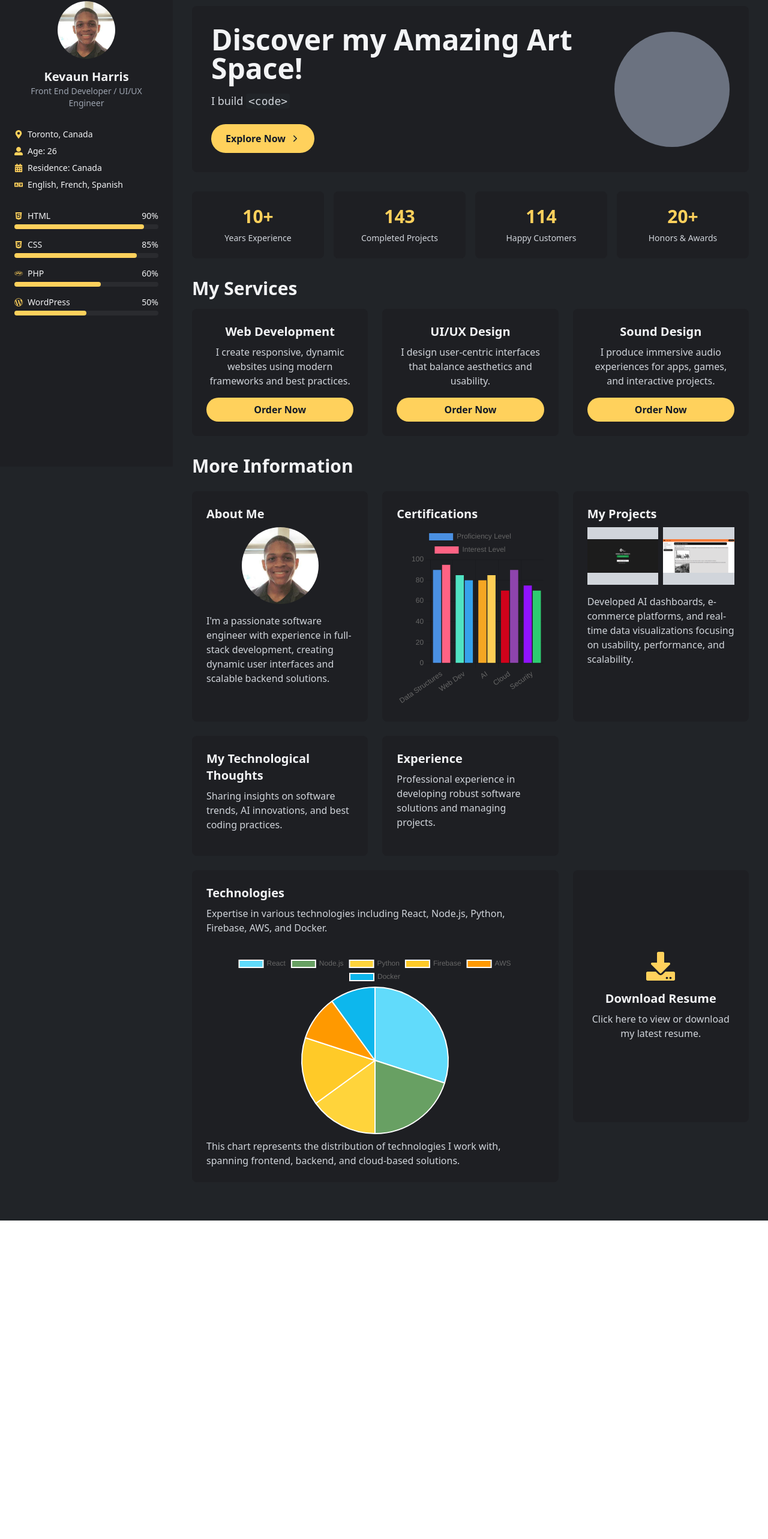
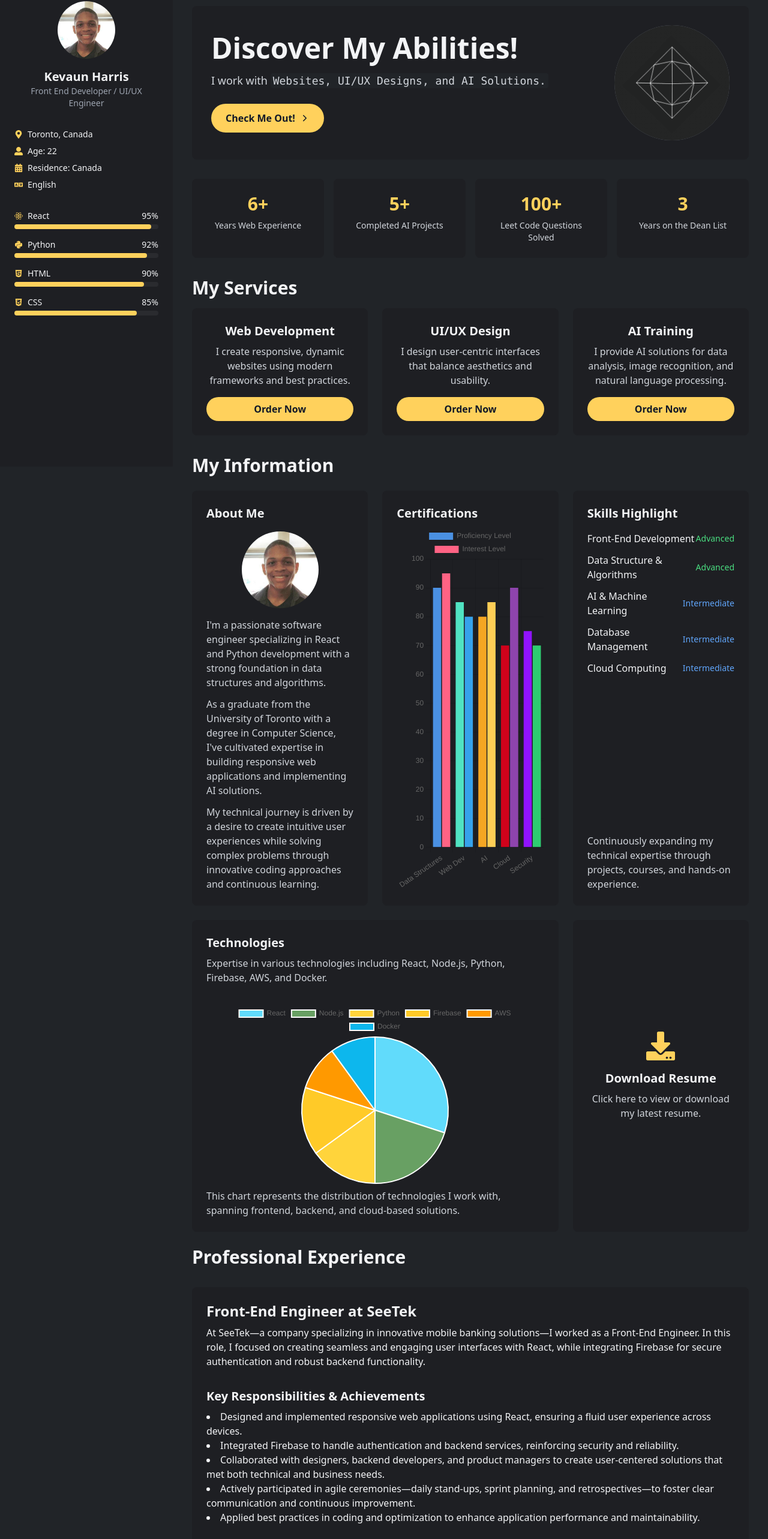
Before and after one commit to Kevaunjh/myportfolio, a React (Create React App) app: page / in a window 1280 px wide. Shown: the part 22-2588 px from the top of the page at 60% size. Before the commit the page ends 2057 px from the top, so only its background shows below. Built offline with nearby package versions, Linux system fonts and the light colour scheme.

Commit message:
Changes to the loading gif and the main page

```diff
--- a/src/Pages/Mainpage.js
+++ b/src/Pages/Mainpage.js
@@ -6,17 +6,23 @@ import {
   FaLanguage,
   FaHtml5,
   FaCss3Alt,
-  FaPhp,
-  FaWordpressSimple,
+  FaReact,
+  FaPython,
   FaDownload,
+  FaMusic,
+  FaTrain,
+  FaChartLine,
+  FaGamepad,
+  FaBug,
+  FaGraduationCap,
+  FaAward,
 } from "react-icons/fa";
 import { IoIosArrowForward } from "react-icons/io";
 import { Bar, Pie } from "react-chartjs-2";
 import { Chart as ChartJS, registerables, CategoryScale } from "chart.js";
 import PersonalImage from "./../Images/PersonalImage.png";
-import OuterBanx from "./../Images/OuterBanx.png";
-import TrainWeb from "./../Images/TrainWeb.png";
 import resumePDF from "./../Images/Kevaun Harris Resume.pdf";
+import MovingGif from "./../Images/MovingGif.gif";
 ChartJS.register(...registerables, CategoryScale);
 
 const barChartData = {
@@ -62,6 +68,34 @@ const pieChartOptions = {
   maintainAspectRatio: false,
 };
 
+const projectsData = [
+  {
+    title: "Musical Teaching",
+    technologies: "HTML, CSS",
+    icon: <FaMusic className="text-[#FFD15C] text-2xl" />,
+  },
+  {
+    title: "Railway System Management",
+    technologies: "PHP, HTML, CSS",
+    icon: <FaTrain className="text-[#FFD15C] text-2xl" />,
+  },
+  {
+    title: "Tesla Stock Prediction",
+    technologies: "Python",
+    icon: <FaChartLine className="text-[#FFD15C] text-2xl" />,
+  },
+  {
+    title: "Overwatch Wordle",
+    technologies: "React, Node.js",
+    icon: <FaGamepad className="text-[#FFD15C] text-2xl" />,
+  },
+  {
+    title: "Autonomous Insect Identification",
+    technologies: "Python, React, MongoDB",
+    icon: <FaBug className="text-[#FFD15C] text-2xl" />,
+  },
+];
+
 function PortfolioPage() {
   return (
     <div className="min-h-screen flex bg-[#212428] text-gray-100">
@@ -86,7 +120,7 @@ function PortfolioPage() {
           </div>
           <div className="flex items-center gap-2">
             <FaUserAlt className="text-[#FFD15C]" />
-            <span>Age: 26</span>
+            <span>Age: 22</span>
           </div>
           <div className="flex items-center gap-2">
             <FaCalendarAlt className="text-[#FFD15C]" />
@@ -94,44 +128,49 @@ function PortfolioPage() {
           </div>
           <div className="flex items-center gap-2">
             <FaLanguage className="text-[#FFD15C]" />
-            <span>English, French, Spanish</span>
+            <span>English</span>
           </div>
         </div>
         <div className="space-y-4">
+          {/* Updated skills in sidebar with React and Python instead of WordPress and PHP */}
+          <SkillBar skill="React" icon={<FaReact />} percentage="95" />
+          <SkillBar skill="Python" icon={<FaPython />} percentage="92" />
           <SkillBar skill="HTML" icon={<FaHtml5 />} percentage="90" />
           <SkillBar skill="CSS" icon={<FaCss3Alt />} percentage="85" />
-          <SkillBar skill="PHP" icon={<FaPhp />} percentage="60" />
-          <SkillBar
-            skill="WordPress"
-            icon={<FaWordpressSimple />}
-            percentage="50"
-          />
         </div>
       </aside>
       <main className="flex-1 p-8 overflow-y-auto">
         <section className="bg-[#1E1F23] rounded-lg p-8 mb-8 flex flex-col md:flex-row items-center">
           <div className="flex-1">
             <h1 className="text-4xl md:text-5xl font-bold mb-4">
-              Discover my Amazing Art Space!
+              Discover My Abilities!
             </h1>
             <p className="text-lg text-gray-300 mb-6">
-              I build{" "}
+              I work with{" "}
               <code className="bg-[#212428] px-1 py-0.5 rounded">
-                {"<code>"}
+                {"Websites, UI/UX Designs, and AI Solutions."}
               </code>
             </p>
+            <a href="https://github.com/Kevaunjh" className="hover:underline">
               <button className="bg-[#FFD15C] text-gray-900 px-6 py-3 font-semibold rounded-full inline-flex items-center hover:bg-yellow-400 transition">
-              Explore Now
+                Check Me Out!
                 <IoIosArrowForward className="ml-2" />
               </button>
+            </a>
           </div>
-          <div className="mt-8 md:mt-0 md:ml-8 w-48 h-48 rounded-full bg-gray-500 flex-shrink-0"></div>
+          <div className="mt-8 md:mt-0 md:ml-8 w-48 h-48 rounded-full bg-gray-500 flex-shrink-0">
+            <img
+              src={MovingGif}
+              alt="Moving Gif"
+              className="w-full h-full object-cover rounded-full"
+            />
+          </div>
         </section>
         <section className="grid grid-cols-2 md:grid-cols-4 gap-4 mb-8">
-          <StatCard value="10+" label="Years Experience" />
-          <StatCard value="143" label="Completed Projects" />
-          <StatCard value="114" label="Happy Customers" />
-          <StatCard value="20+" label="Honors & Awards" />
+          <StatCard value="6+" label="Years Web Experience" />
+          <StatCard value="5+" label="Completed AI Projects" />
+          <StatCard value="100+" label="Leet Code Questions Solved" />
+          <StatCard value="3" label="Years on the Dean List" />
         </section>
         <section className="mb-8">
           <h2 className="text-3xl font-bold mb-4">My Services</h2>
@@ -145,16 +184,17 @@ function PortfolioPage() {
               description="I design user-centric interfaces that balance aesthetics and usability."
             />
             <ServiceCard
-              title="Sound Design"
-              description="I produce immersive audio experiences for apps, games, and interactive projects."
+              title="AI Training"
+              description="I provide AI solutions for data analysis, image recognition, and natural language processing."
             />
           </div>
         </section>
         <section className="mb-8">
-          <h2 className="text-3xl font-bold mb-6">More Information</h2>
+          <h2 className="text-3xl font-bold mb-6">My Information</h2>
           <div className="grid grid-cols-1 md:grid-cols-3 gap-6">
-            <div className="bg-[#1E1F23] rounded-lg p-6 flex flex-col">
-              <h3 className="text-xl font-bold mb-2">About Me</h3>
+            {/* Enhanced About Me Box with more detailed information */}
+            <div className="bg-[#1E1F23] rounded-lg p-6 flex flex-col min-h-[420px]">
+              <h3 className="text-xl font-bold mb-4">About Me</h3>
               <div className="w-32 h-32 rounded-full overflow-hidden mb-4 mx-auto">
                 <img
                   src={PersonalImage}
@@ -162,65 +202,64 @@ function PortfolioPage() {
                   className="w-full h-full object-cover"
                 />
               </div>
-              <p className="text-gray-300 mb-4">
-                I'm a passionate software engineer with experience in full-stack
-                development, creating dynamic user interfaces and scalable
-                backend solutions.
+              <div className="text-gray-300 space-y-3">
+                <p>
+                  I'm a passionate software engineer specializing in React and
+                  Python development with a strong foundation in data structures
+                  and algorithms.
+                </p>
+                <p>
+                  As a graduate from the University of Toronto with a degree in
+                  Computer Science, I've cultivated expertise in building
+                  responsive web applications and implementing AI solutions.
+                </p>
+                <p>
+                  My technical journey is driven by a desire to create intuitive
+                  user experiences while solving complex problems through
+                  innovative coding approaches and continuous learning.
                 </p>
               </div>
-            <div className="bg-[#1E1F23] rounded-lg p-6 flex flex-col">
+            </div>
+
+            <div className="bg-[#1E1F23] rounded-lg p-6 flex flex-col min-h-[420px]">
               <h3 className="text-xl font-bold mb-2">Certifications</h3>
-              <div className="relative w-full" style={{ height: "300px" }}>
+              <div
+                className="relative w-full flex-grow"
+                style={{ height: "300px" }}
+              >
                 <Bar data={barChartData} options={barChartOptions} />
               </div>
             </div>
-            <div className="bg-[#1E1F23] rounded-lg p-6 flex flex-col">
-              <h3 className="text-xl font-bold mb-2">My Projects</h3>
-              <div className="flex gap-2 mb-4">
-                <div className="bg-gray-300 w-1/2 h-24 flex items-center justify-center">
-                  <img
-                    src={OuterBanx}
-                    alt="Outer Banx"
-                    className="object-contain"
+
+            {/* Skills Highlight */}
+            <div className="bg-[#1E1F23] rounded-lg p-6 flex flex-col min-h-[420px]">
+              <h3 className="text-xl font-bold mb-4">Skills Highlight</h3>
+              <div className="space-y-3 mb-4">
+                <SkillItem skill="Front-End Development" level="Advanced" />
+                <SkillItem
+                  skill="Data Structure & Algorithms"
+                  level="Advanced"
                 />
+                <SkillItem skill="AI & Machine Learning" level="Intermediate" />
+                <SkillItem skill="Database Management" level="Intermediate" />
+                <SkillItem skill="Cloud Computing" level="Intermediate" />
               </div>
-                <div className="bg-gray-300 w-1/2 h-24 flex items-center justify-center">
-                  <img
-                    src={TrainWeb}
-                    alt="Train Web"
-                    className="object-contain"
-                  />
-                </div>
-              </div>
-              <p className="text-gray-300 mb-4">
-                Developed AI dashboards, e-commerce platforms, and real-time
-                data visualizations focusing on usability, performance, and
-                scalability.
+              <p className="text-gray-300 mt-auto">
+                Continuously expanding my technical expertise through projects,
+                courses, and hands-on experience.
               </p>
             </div>
-            <div className="bg-[#1E1F23] rounded-lg p-6 flex flex-col">
-              <h3 className="text-xl font-bold mb-2">
-                My Technological Thoughts
-              </h3>
-              <p className="text-gray-300 mb-4">
-                Sharing insights on software trends, AI innovations, and best
-                coding practices.
-              </p>
-            </div>
-            <div className="bg-[#1E1F23] rounded-lg p-6 flex flex-col">
-              <h3 className="text-xl font-bold mb-2">Experience</h3>
-              <p className="text-gray-300 mb-4">
-                Professional experience in developing robust software solutions
-                and managing projects.
-              </p>
-            </div>
-            <div className="bg-[#1E1F23] rounded-lg p-6 flex flex-col md:col-span-2">
+
+            <div className="bg-[#1E1F23] rounded-lg p-6 flex flex-col md:col-span-2 min-h-[420px]">
               <h3 className="text-xl font-bold mb-2">Technologies</h3>
               <p className="text-gray-300 mb-4">
                 Expertise in various technologies including React, Node.js,
                 Python, Firebase, AWS, and Docker.
               </p>
-              <div className="relative w-full mt-4" style={{ height: "300px" }}>
+              <div
+                className="relative w-full mt-4 flex-grow"
+                style={{ height: "300px" }}
+              >
                 <Pie data={pieChartData} options={pieChartOptions} />
               </div>
               <p className="text-gray-300 mt-2">
@@ -228,20 +267,121 @@ function PortfolioPage() {
                 with, spanning frontend, backend, and cloud-based solutions.
               </p>
             </div>
+
+            {/* Download Resume Box */}
+            <div className="bg-[#1E1F23] rounded-lg p-6 flex flex-col items-center justify-center hover:bg-[#27282C] transition min-h-[420px]">
               <a
                 href={resumePDF}
                 target="_blank"
                 rel="noopener noreferrer"
-              className="col-span-1"
+                className="flex flex-col items-center w-full h-full justify-center"
               >
-              <div className="bg-[#1E1F23] rounded-lg p-6 flex flex-col items-center justify-center hover:bg-[#27282C] transition min-h-[420px]">
                 <FaDownload size={48} className="mb-4 text-[#FFD15C]" />
                 <h3 className="text-xl font-bold mb-2">Download Resume</h3>
                 <p className="text-gray-300 text-center">
                   Click here to view or download my latest resume.
                 </p>
+              </a>
             </div>
-            </a>
+
+            <h3 className="text-3xl font-bold mb-2 col-span-3">
+              Professional Experience
+            </h3>
+            <div className="bg-[#1E1F23] rounded-lg p-6 flex flex-col md:col-span-3">
+              <div className="mb-8">
+                <h2 className="text-2xl font-bold">
+                  Front-End Engineer at SeeTek
+                </h2>
+                <p className="mt-2">
+                  At SeeTek—a company specializing in innovative mobile banking
+                  solutions—I worked as a Front-End Engineer. In this role, I
+                  focused on creating seamless and engaging user interfaces with
+                  React, while integrating Firebase for secure authentication
+                  and robust backend functionality.
+                </p>
+              </div>
+              <div className="mb-8">
+                <h2 className="text-xl font-bold">
+                  Key Responsibilities & Achievements
+                </h2>
+                <ul className="list-disc list-inside mt-2">
+                  <li>
+                    Designed and implemented responsive web applications using
+                    React, ensuring a fluid user experience across devices.
+                  </li>
+                  <li>
+                    Integrated Firebase to handle authentication and backend
+                    services, reinforcing security and reliability.
+                  </li>
+                  <li>
+                    Collaborated with designers, backend developers, and product
+                    managers to create user-centered solutions that met both
+                    technical and business needs.
+                  </li>
+                  <li>
+                    Actively participated in agile ceremonies—daily stand-ups,
+                    sprint planning, and retrospectives—to foster clear
+                    communication and continuous improvement.
+                  </li>
+                  <li>
+                    Applied best practices in coding and optimization to enhance
+                    application performance and maintainability.
+                  </li>
+                </ul>
+              </div>
+              <div className="mb-8">
+                <h2 className="text-xl font-bold">
+                  Teamwork and Collaborative Culture
+                </h2>
+                <p className="mt-2">
+                  My time at SeeTek was enriched by a strong collaborative
+                  culture. I actively contributed ideas during brainstorming
+                  sessions and worked closely with my teammates to overcome
+                  challenges. This environment not only honed my technical
+                  skills but also reinforced the importance of teamwork,
+                  communication, and mutual support in achieving common goals.
+                </p>
+              </div>
+              <div className="mb-8">
+                <h2 className="text-xl font-bold">What Employers Appreciate</h2>
+                <p className="mt-2">
+                  In my experience, a successful project hinges on a balance of
+                  technical expertise and interpersonal skills. Employers value
+                  adaptability, creative problem solving, and a proactive
+                  attitude. I consistently demonstrated these qualities by
+                  continuously learning new technologies and maintaining a
+                  commitment to delivering high-quality, user-friendly
+                  solutions.
+                </p>
+              </div>
+              <div>
+                <h2 className="text-xl font-bold">Reflection on My Journey</h2>
+                <p className="mt-2">
+                  Working at SeeTek was a transformative experience. It taught
+                  me the importance of merging innovative design with practical
+                  functionality. I learned how to navigate complex technical
+                  challenges while fostering a collaborative and supportive work
+                  environment. This journey not only enhanced my professional
+                  skill set but also deepened my appreciation for user-centered
+                  design and continuous learning.
+                </p>
+              </div>
+            </div>
+
+            {/* Projects Section */}
+            <h3 className="text-3xl font-bold mb-2 col-span-3">My Projects</h3>
+            <div className="bg-[#1E1F23] rounded-lg p-6 flex flex-col md:col-span-3">
+              <div className="grid grid-cols-1 md:grid-cols-2 lg:grid-cols-3 gap-6">
+                {projectsData.map((project, index) => (
+                  <ProjectCard
+                    key={index}
+                    title={project.title}
+                    technologies={project.technologies}
+                    icon={project.icon}
+                  />
+                ))}
+              </div>
+            </div>
           </div>
         </section>
       </main>
@@ -269,6 +409,28 @@ function SkillBar({ skill, icon, percentage }) {
   );
 }
 
+function SkillItem({ skill, level }) {
+  const getColorClass = (level) => {
+    switch (level) {
+      case "Advanced":
+        return "text-green-400";
+      case "Intermediate":
+        return "text-blue-400";
+      case "Beginner":
+        return "text-yellow-400";
+      default:
+        return "text-gray-400";
+    }
+  };
+
+  return (
+    <div className="flex justify-between items-center">
+      <span className="font-medium">{skill}</span>
+      <span className={`text-sm ${getColorClass(level)}`}>{level}</span>
+    </div>
+  );
+}
+
 function StatCard({ value, label }) {
   return (
     <div className="bg-[#1E1F23] p-6 text-center rounded-lg">
@@ -290,4 +452,24 @@ function ServiceCard({ title, description }) {
   );
 }
 
+function ProjectCard({ title, technologies, icon }) {
+  return (
+    <div className="bg-[#27282C] p-6 rounded-lg hover:transform hover:scale-105 transition duration-300">
+      <div className="flex items-center mb-4">
+        {icon}
+        <h3 className="text-xl font-bold ml-3">{title}</h3>
+      </div>
+      <p className="text-gray-400 mb-3">Technologies: {technologies}</p>
+      <div className="flex justify-between items-center mt-4">
+        <button className="bg-transparent border border-[#FFD15C] text-[#FFD15C] px-3 py-1 rounded text-sm hover:bg-[#FFD15C] hover:text-gray-900 transition">
+          View Details
+        </button>
+        <button className="bg-transparent text-gray-400 px-3 py-1 rounded text-sm hover:text-white transition">
+          GitHub <IoIosArrowForward className="inline ml-1" />
+        </button>
+      </div>
+    </div>
+  );
+}
+
 export default PortfolioPage;
```
Also changed, not shown: src/Images/MovingGif.gif (added). Lines whose indentation alone changed are shown as unchanged.
